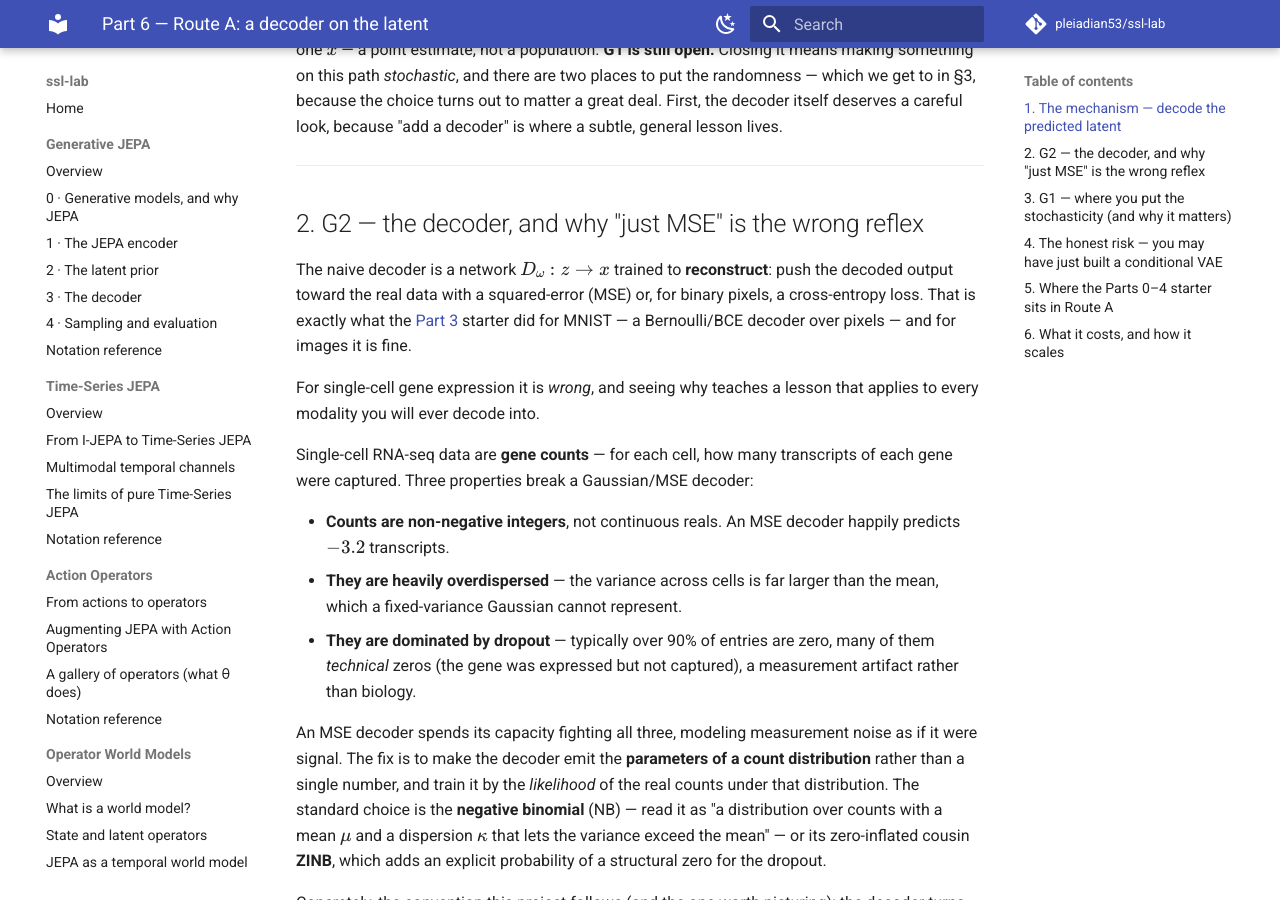
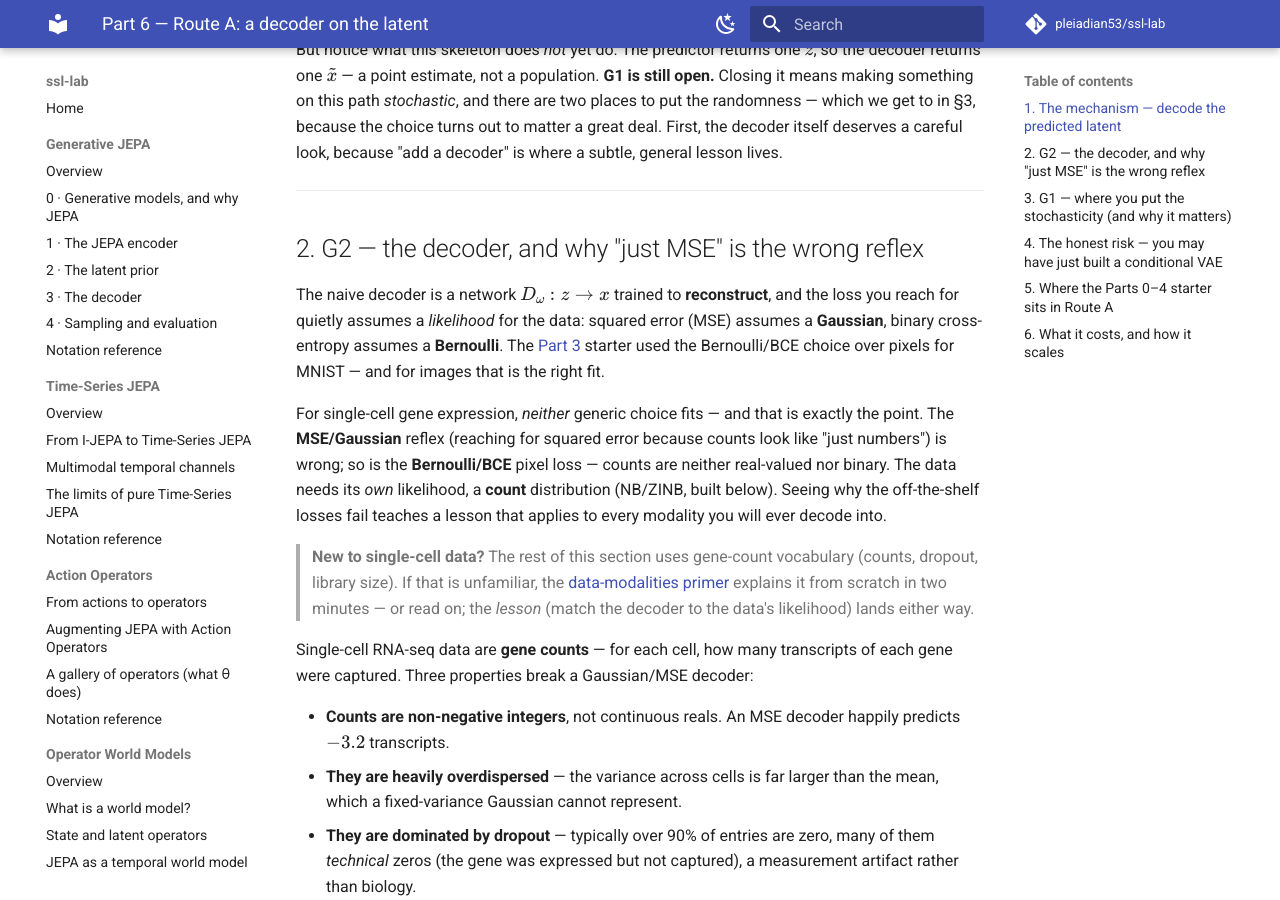
Before and after one commit to pleiadian53/ssl-lab, an MkDocs documentation site: the page built from docs/generative_jepa/06-route-a-latent-decoder-head.md, in a window 1280 px wide and 900 px high, scrolled down 1166 px. Built offline with MkDocs 1.6.1 and Material for MkDocs 9.7.7, drawn with Linux system fonts in a browser that asks for light colours; comment, search, counter and statistics services are not loaded; some of the changed text lies outside the part shown.

Commit message:
updating generative jepa notes and adding a supplementary doc for example data modalities

```diff
--- a/docs/generative_jepa/06-route-a-latent-decoder-head.md
+++ b/docs/generative_jepa/06-route-a-latent-decoder-head.md
@@ -4,7 +4,7 @@
 
 > **Recap — where this sits.** [Part 5](05-two-gaps-four-routes.md) mapped the design space: a generative JEPA must close **G1** (turn the predictor's single guess into a *distribution* over outcomes) and **G2** (add a *decoder* from latent back to data), and four routes pair those closures differently. This chapter takes **Route A**, the most direct of the four: JEPA already predicts a latent — so just decode it. Cheapest path from encoder to generator. Its very cheapness is also its trap, as we will see. New vocabulary (the count decoder, library size) is defined as it arrives; the [notation reference](notation.md) collects every symbol.
 
-We start with Route A precisely *because* it is the most obvious move, and obvious moves deserve scrutiny. JEPA hands you a predictor $g_\phi$ that maps a context to a latent $\hat z$. A decoder $D_\omega$ maps a latent to data. Compose them and you have a generator. One line of code, both gaps apparently closed. The whole chapter is about what that one line hides — first the mechanics it gets right, then the honest question it forces: *did JEPA actually buy you anything, or have you just rebuilt a VAE wearing a JEPA hat?*
+We start with Route A precisely *because* it is the most obvious move, and obvious moves deserve scrutiny. JEPA hands you a predictor $g_\phi$ that maps a context to a latent $\hat z$. A decoder $D_\omega$ maps a latent to data. Compose them and you have a generator — the *wiring* is a single line, $\tilde x = D_\omega(g_\phi(\dots))$, both gaps apparently closed (building the decoder you drop in is rather more than a line, as §2 shows — but the *move* really is that small). The whole chapter is about what that small move hides — first the mechanics it gets right, then the honest question it forces: *did JEPA actually buy you anything, or have you just rebuilt a VAE wearing a JEPA hat?*
 
 ---
 
@@ -43,9 +43,11 @@ But notice what this skeleton does *not* yet do. The predictor returns one $\hat
 
 ## 2. G2 — the decoder, and why "just MSE" is the wrong reflex
 
-The naive decoder is a network $D_\omega: z \to x$ trained to **reconstruct**: push the decoded output toward the real data with a squared-error (MSE) or, for binary pixels, a cross-entropy loss. That is exactly what the [Part 3](03-the-decoder.md) starter did for MNIST — a Bernoulli/BCE decoder over pixels — and for images it is fine.
+The naive decoder is a network $D_\omega: z \to x$ trained to **reconstruct**, and the loss you reach for quietly assumes a *likelihood* for the data: squared error (MSE) assumes a **Gaussian**, binary cross-entropy assumes a **Bernoulli**. The [Part 3](03-the-decoder.md) starter used the Bernoulli/BCE choice over pixels for MNIST — and for images that is the right fit.
 
-For single-cell gene expression it is *wrong*, and seeing why teaches a lesson that applies to every modality you will ever decode into.
+For single-cell gene expression, *neither* generic choice fits — and that is exactly the point. The **MSE/Gaussian** reflex (reaching for squared error because counts look like "just numbers") is wrong; so is the **Bernoulli/BCE** pixel loss — counts are neither real-valued nor binary. The data needs its *own* likelihood, a **count** distribution (NB/ZINB, built below). Seeing why the off-the-shelf losses fail teaches a lesson that applies to every modality you will ever decode into.
+
+> **New to single-cell data?** The rest of this section uses gene-count vocabulary (counts, dropout, library size). If that is unfamiliar, the [data-modalities primer](appendix-data-modalities.md) explains it from scratch in two minutes — or read on; the *lesson* (match the decoder to the data's likelihood) lands either way.
 
 Single-cell RNA-seq data are **gene counts** — for each cell, how many transcripts of each gene were captured. Three properties break a Gaussian/MSE decoder:
 
```
Also changed, not shown: docs/generative_jepa/05-two-gaps-four-routes.md (+1 -1 lines), docs/generative_jepa/appendix-data-modalities.md (added, +87 -0 lines).
